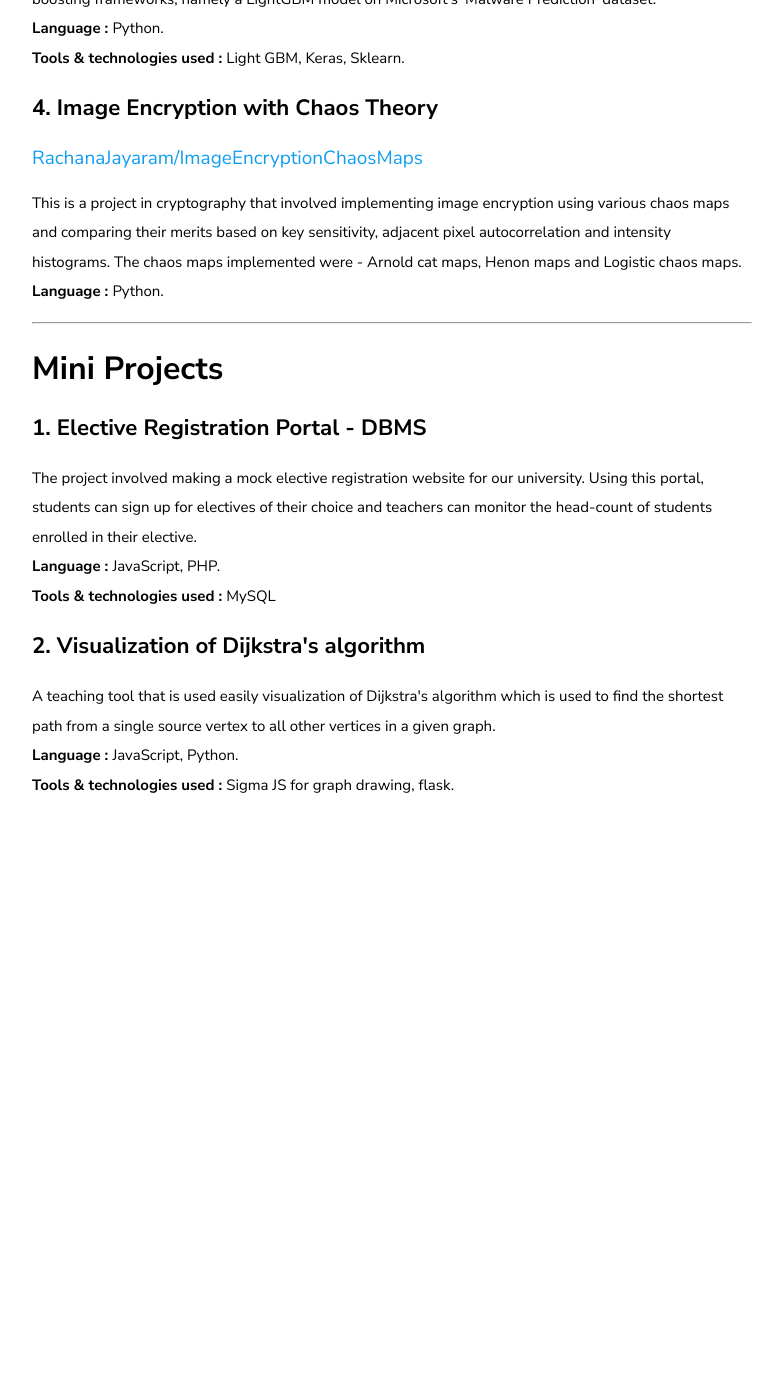
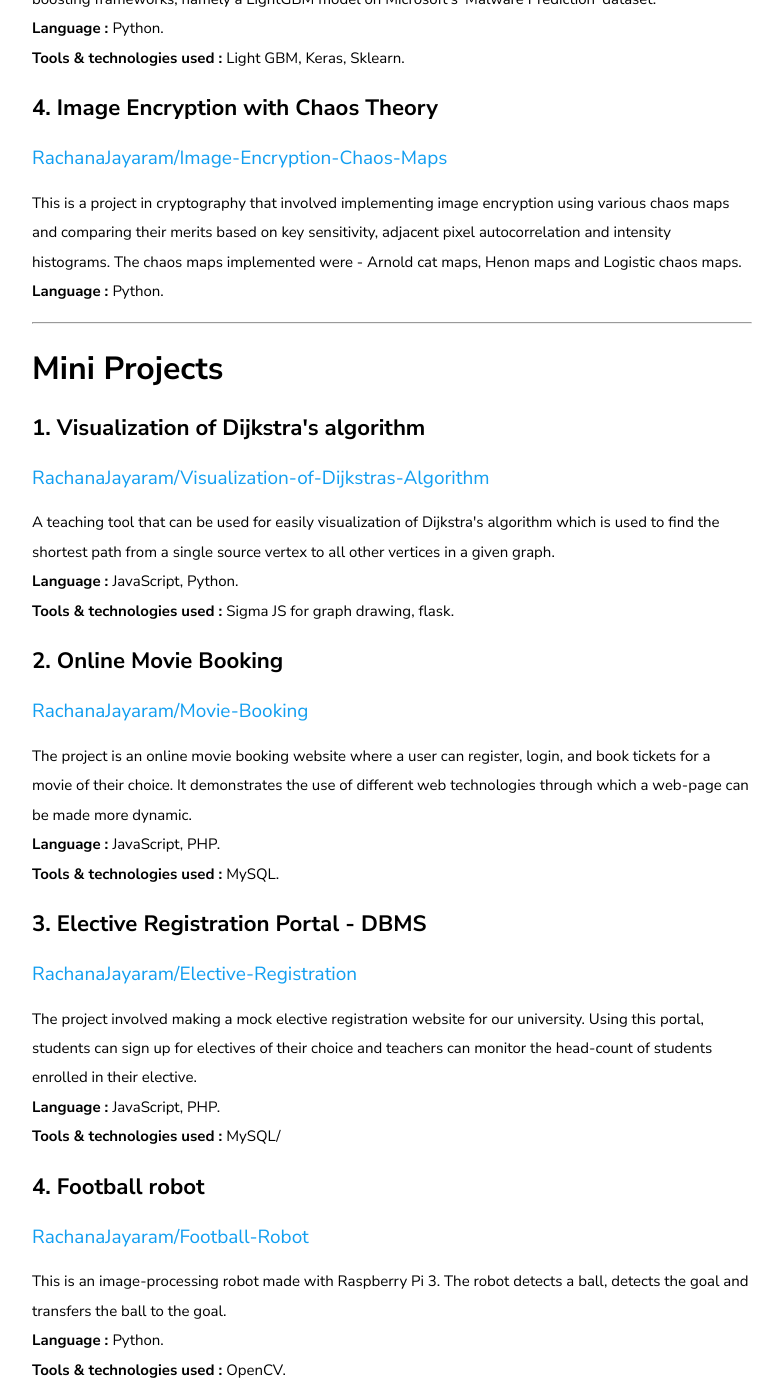
Before and after one commit to RachanaJayaram/projects, a Jekyll site: the page built from index.md, in a window 1280 px wide and 1400 px high, scrolled down 1218 px. Shown: the whole window, without its empty margins (68-847 px from the left). Built offline with Jekyll 4.4.1, drawn with Linux system fonts in a browser that asks for light colours; before the commit the page ends 2033 px from its top, so only the background shows below that.

Commit message:
Update home.html

```diff
--- a/_layouts/home.html
+++ b/_layouts/home.html
@@ -91,7 +91,7 @@ layout: page
 	4. Image Encryption with Chaos Theory
 
 </h3>
-<a href="https://github.com/RachanaJayaram/ImageEncryptionChaosMaps">RachanaJayaram/ImageEncryptionChaosMaps</a>
+<a href="https://github.com/RachanaJayaram/Image-Encryption-Chaos-Maps">RachanaJayaram/Image-Encryption-Chaos-Maps</a>
 
 <p>
 	This is a project in cryptography that involved implementing image encryption using various chaos maps and comparing
@@ -110,8 +110,55 @@ layout: page
 <h2>Mini Projects</h2>
 
 <h3>
-	1. Elective Registration Portal - DBMS
+	1. Visualization of Dijkstra's algorithm
 </h3>
+<a href="https://github.com/RachanaJayaram/Visualization-of-Dijkstras-Algorithm">RachanaJayaram/Visualization-of-Dijkstras-Algorithm</a>
+
+<p>
+	A teaching tool that can be used for easily visualization of Dijkstra's algorithm which is used to find the shortest
+	path 	from a single source vertex to all other vertices in a given graph.
+	<br>
+	<b>
+		Language :
+	</b>
+	JavaScript, Python.
+	<br>
+
+	<b>
+		Tools & technologies used :
+	</b>
+	Sigma JS for graph drawing, flask.
+</p>
+
+
+<h3>
+	2. Online Movie Booking
+</h3>
+<a href="https://github.com/RachanaJayaram/Movie-Booking">RachanaJayaram/Movie-Booking</a>
+
+<p>
+	The project is an online movie booking website where a user can register, login, and
+	book tickets for a movie of their choice. It demonstrates the use of different web
+	technologies through which a web-page can be made more dynamic.
+
+	<br>
+	<b>
+		Language :
+	</b>
+	JavaScript, PHP. <br>
+
+	<b>
+		Tools & technologies used :
+	</b>
+	MySQL.
+</p>
+
+
+<h3>
+	3. Elective Registration Portal - DBMS
+</h3>
+<a href="https://github.com/RachanaJayaram/Elective-Registration">RachanaJayaram/Elective-Registration</a>
+
 <p>
 	The project involved making a mock elective registration website for our university. Using this portal, students can
 	sign up for electives of their choice and teachers can monitor the head-count of students enrolled in their
@@ -126,25 +173,27 @@ layout: page
 	<b>
 		Tools & technologies used :
 	</b>
-	MySQL
+	MySQL/
 </p>
 
 
 <h3>
-	2. Visualization of Dijkstra's algorithm
+	4. Football robot
 </h3>
+<a href="https://github.com/RachanaJayaram/Football-Robot">RachanaJayaram/Football-Robot</a>
+
 <p>
-	A teaching tool that is used easily visualization of Dijkstra's algorithm which is used to find the shortest path
-	from a single source vertex to all other vertices in a given graph.
+	This is an image-processing robot made with Raspberry Pi 3. The robot detects a ball,
+	detects the goal and transfers the ball to the goal.
 	<br>
 	<b>
 		Language :
 	</b>
-	JavaScript, Python.
+	Python.
 	<br>
 
 	<b>
 		Tools & technologies used :
 	</b>
-	Sigma JS for graph drawing, flask.
+	OpenCV.
 </p>
```
